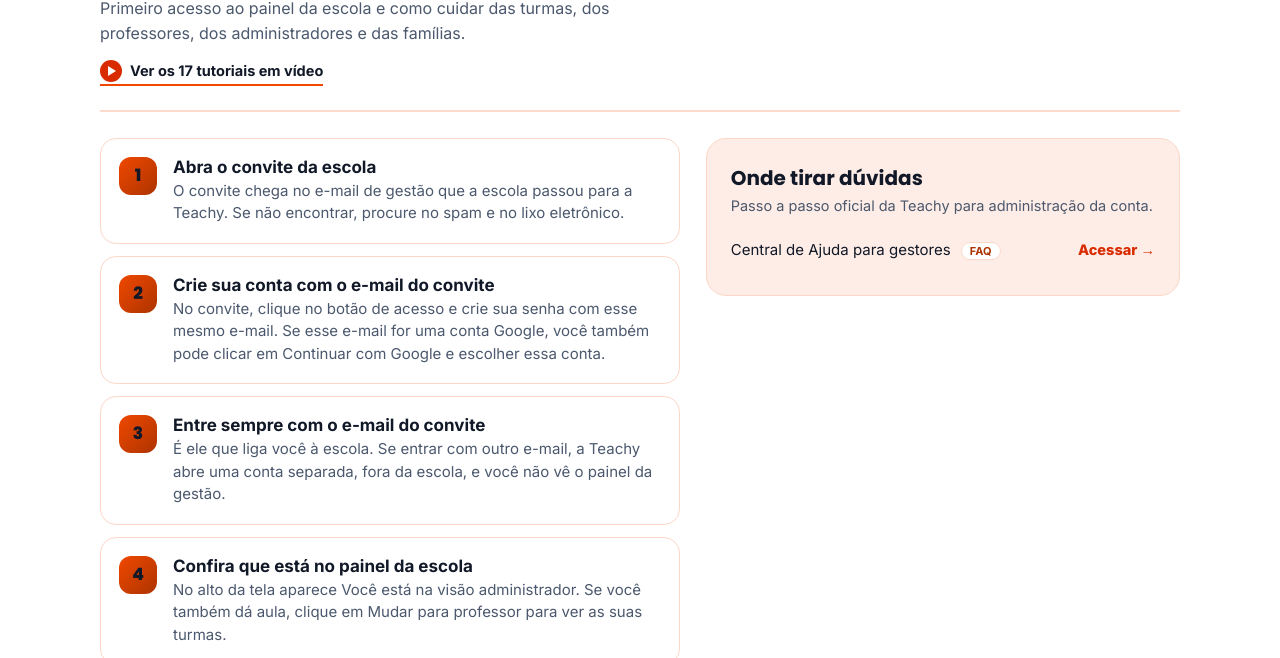
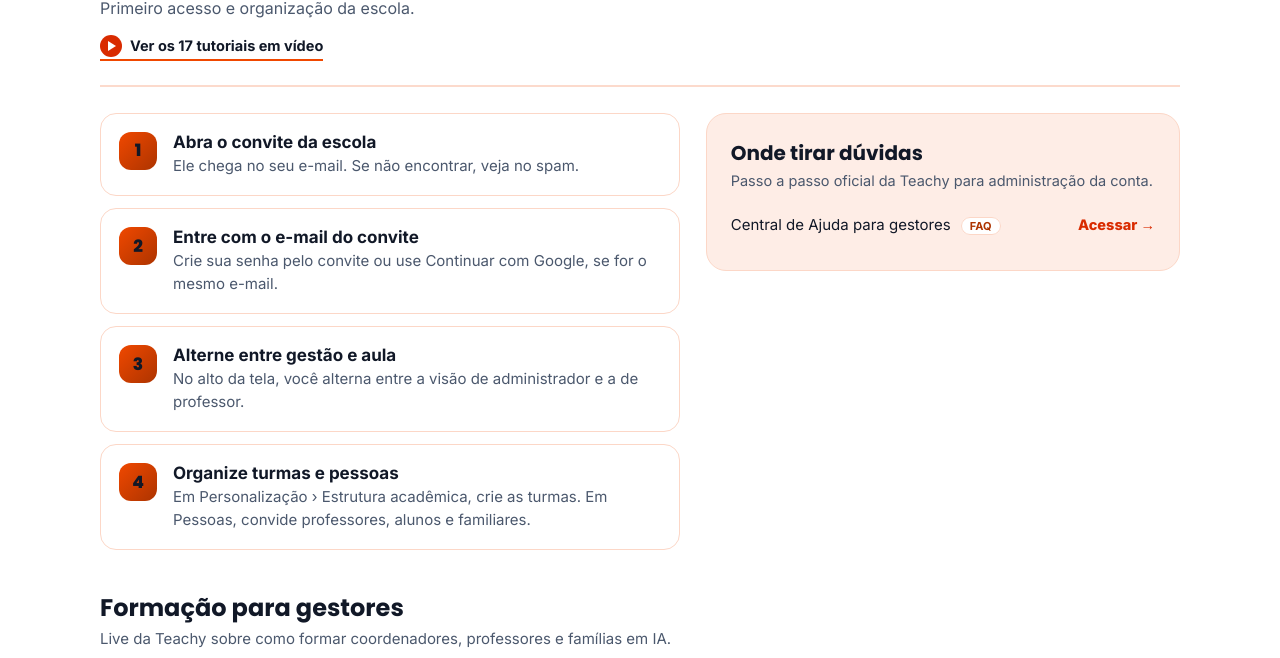
Before and after one commit to TeachyEducation/santa-rita, a plain HTML site: page equipe/index.html in a window 1280 px wide. Shown: the part 752-1410 px from the top of the page. Drawn offline with Linux system fonts and the light colour scheme.

Commit message:
Atualiza tutoriais
Co-Authored-By: Claude Opus 5.5 <noreply@anthropic.com>

```diff
--- a/equipe/index.html
+++ b/equipe/index.html
@@ -258,7 +258,7 @@
         <div>
           <span class="olho"><i></i>Gestores</span>
           <h2>Roteiro para Gestores</h2>
-          <p>Primeiro acesso ao painel da escola e como cuidar das turmas, dos professores, dos administradores e das famílias.</p>
+          <p>Primeiro acesso e organização da escola.</p>
           <a class="tut-atalho" href="#tut-gestor"><i aria-hidden="true"></i>Ver os 17 tutoriais em vídeo</a>
         </div>
 
@@ -266,11 +266,10 @@
       <div class="grade">
         <div class="coluna">
         <ol class="passos">
-          <li><span class="n">1</span><div><strong>Abra o convite da escola</strong><span>O convite chega no e-mail de gestão que a escola passou para a Teachy. Se não encontrar, procure no spam e no lixo eletrônico.</span></div></li>
-          <li><span class="n">2</span><div><strong>Crie sua conta com o e-mail do convite</strong><span>No convite, clique no botão de acesso e crie sua senha com esse mesmo e-mail. Se esse e-mail for uma conta Google, você também pode clicar em Continuar com Google e escolher essa conta.</span></div></li>
-          <li><span class="n">3</span><div><strong>Entre sempre com o e-mail do convite</strong><span>É ele que liga você à escola. Se entrar com outro e-mail, a Teachy abre uma conta separada, fora da escola, e você não vê o painel da gestão.</span></div></li>
-          <li><span class="n">4</span><div><strong>Confira que está no painel da escola</strong><span>No alto da tela aparece Você está na visão administrador. Se você também dá aula, clique em Mudar para professor para ver as suas turmas.</span></div></li>
-          <li><span class="n">5</span><div><strong>Organize turmas e pessoas</strong><span>O primeiro setup da escola é feito pela Teachy. Depois, em Personalização › Estrutura acadêmica, você cria turmas e vincula professores e alunos. Em Pessoas, você convida professores, outros administradores e familiares e acompanha quem já aceitou o convite.</span></div></li>
+          <li><span class="n">1</span><div><strong>Abra o convite da escola</strong><span>Ele chega no seu e-mail. Se não encontrar, veja no spam.</span></div></li>
+          <li><span class="n">2</span><div><strong>Entre com o e-mail do convite</strong><span>Crie sua senha pelo convite ou use Continuar com Google, se for o mesmo e-mail.</span></div></li>
+          <li><span class="n">3</span><div><strong>Alterne entre gestão e aula</strong><span>No alto da tela, você alterna entre a visão de administrador e a de professor.</span></div></li>
+          <li><span class="n">4</span><div><strong>Organize turmas e pessoas</strong><span>Em Personalização › Estrutura acadêmica, crie as turmas. Em Pessoas, convide professores, alunos e familiares.</span></div></li>
         </ol>
         </div>
         <aside class="lateral">
@@ -299,10 +298,9 @@
       <div class="grade">
         <div class="coluna">
         <ol class="passos">
-          <li><span class="n">1</span><div><strong>Abra o convite da escola</strong><span>O convite chega no e-mail que a escola cadastrou para você. Se não encontrar, procure no spam e no lixo eletrônico.</span></div></li>
-          <li><span class="n">2</span><div><strong>Crie sua conta com o e-mail do convite</strong><span>No convite, clique no botão de acesso e crie sua senha com esse mesmo e-mail. Se esse e-mail for uma conta Google, você também pode clicar em Continuar com Google e escolher essa conta.</span></div></li>
-          <li><span class="n">3</span><div><strong>Entre sempre com o e-mail do convite</strong><span>É ele que liga você à escola. Se entrar com outro e-mail, a Teachy abre uma conta separada, fora da escola, e você não vê as suas turmas.</span></div></li>
-          <li><span class="n">4</span><div><strong>Planeje sua primeira aula</strong><span>Em Plano de aula, escolha o ano, a disciplina e o assunto. A IA monta a aula completa, com os momentos e os materiais de apoio.</span></div></li>
+          <li><span class="n">1</span><div><strong>Abra o convite da escola</strong><span>Ele chega no seu e-mail. Se não encontrar, veja no spam.</span></div></li>
+          <li><span class="n">2</span><div><strong>Entre com o e-mail do convite</strong><span>Crie sua senha pelo convite ou use Continuar com Google, se for o mesmo e-mail.</span></div></li>
+          <li><span class="n">3</span><div><strong>Planeje sua primeira aula</strong><span>Em Plano de aula, escolha o ano, a disciplina e o assunto. A IA monta a aula completa.</span></div></li>
         </ol>
         </div>
         <aside class="lateral">
```
Also changed, not shown: familias/index.html (+6 -7 lines), gestores/index.html (+5 -6 lines), professores/index.html (+3 -4 lines).
